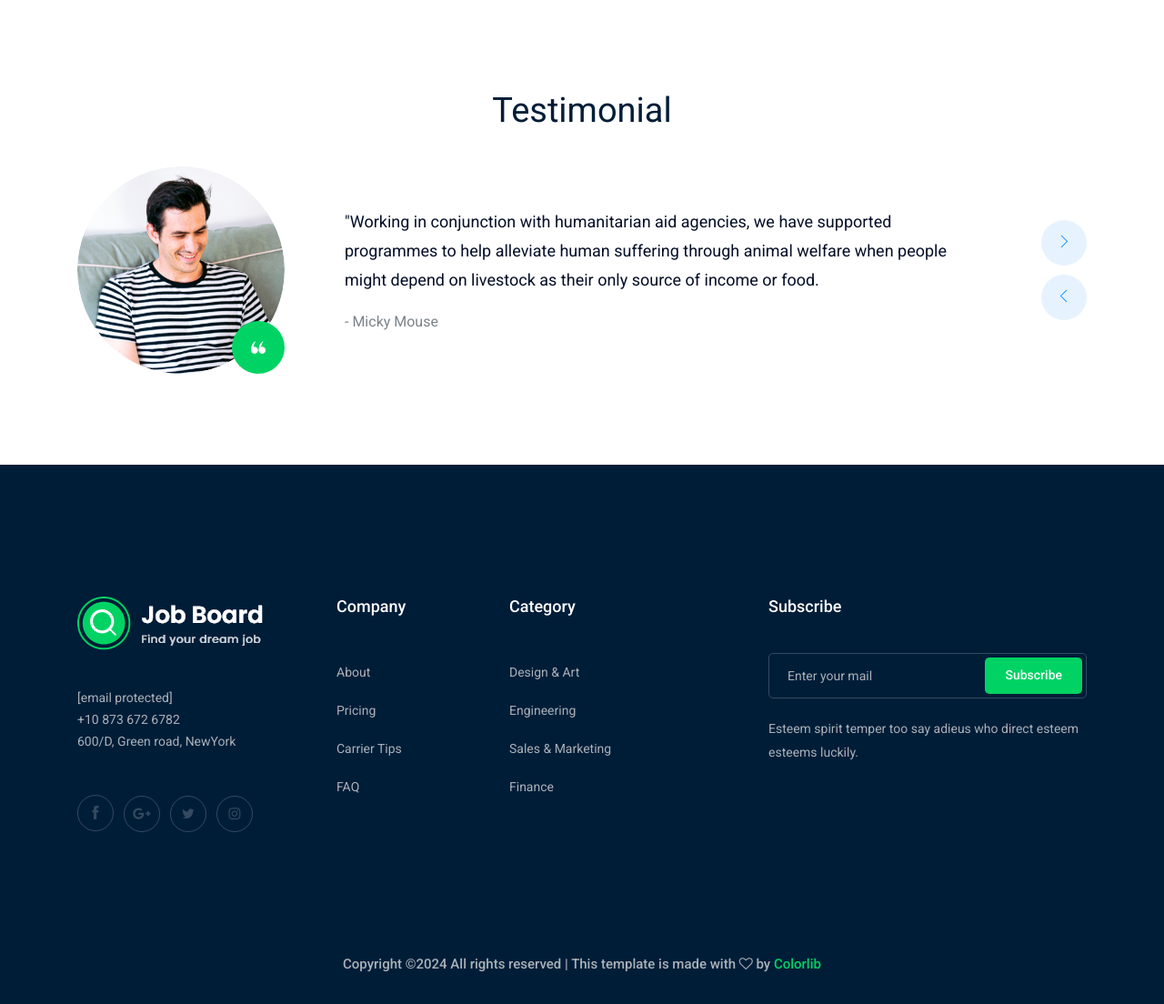
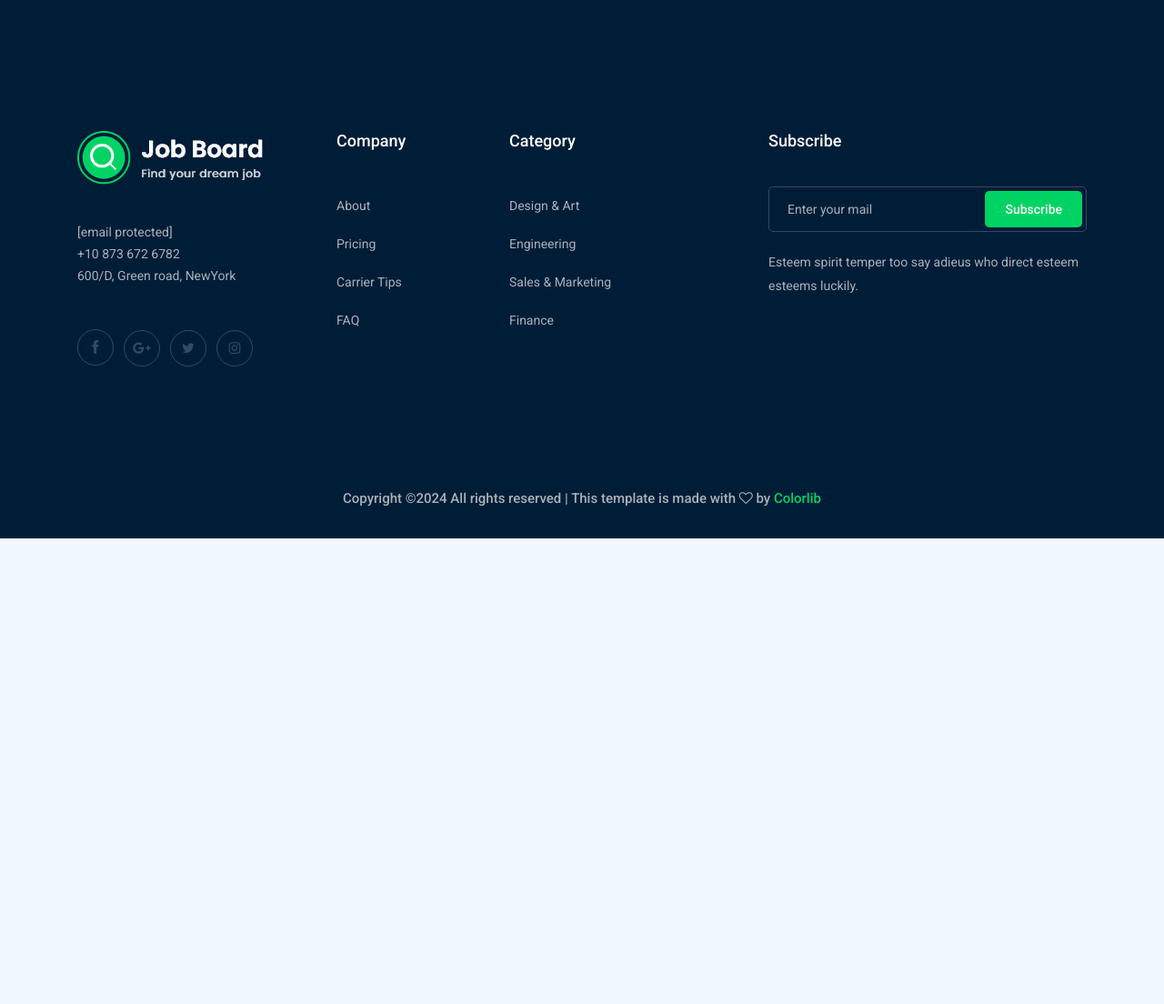
Before and after one commit to nerminaymann/Django-Job-Board, a Django app: page / in a window 1280 px wide. Shown: the part 3951-5055 px from the top of the page at 91% size. After the commit the page ends 4543 px from the top, so only its background shows below. Run offline with Django 5.2, Linux system fonts and the light colour scheme; a user stored in the database is signed in; data comes from the database, SQL or seed files in the repository; both versions use the stored data as it was after the commit; some libraries are stand-ins or nearby versions.

Commit message:
add Home Page (edition 2)

```diff
--- a/accounts/templates/accounts/profile.html
+++ b/accounts/templates/accounts/profile.html
@@ -10,10 +10,11 @@
                 <div class="container" >
                     <div class="row" style="margin: auto;">
                         <div class="col-xl-12" >
+
                             <div class="image-box" >
                                 <img src="{{ profile.profile_pic.url }}" style="align-content: center; height: 140px; width: 20%; border-radius: 10%; border: 5px solid #ddd;"  alt="">
+                            </div>
 
-                            </div>
                             <div class="bradcam_text">
                             <h3>{{profile.name}}</h3>
                             <h1>{{ profile.position }}</h1>
--- a/contact/views.py
+++ b/contact/views.py
@@ -10,6 +10,7 @@ from .models import Information
 @login_required(login_url='login')
 def Send_Message(request):
     profile=Profile.objects.get(user=request.user)
+    user_profile = Profile.objects.get(user=request.user)
     info=Information.objects.first()
     if request.method == 'POST':
         message=request.POST.get('message')
@@ -20,6 +21,6 @@ def Send_Message(request):
                   message,
                   request.user.email,
                   [email])
-    context={'profile':profile,
+    context={'profile':profile,'user_profile':user_profile,
              'info':info}
     return render(request,'contact/contact.html',context)
--- a/home/templates/home/home.html
+++ b/home/templates/home/home.html
@@ -119,7 +119,8 @@
 {#        {% for job in jobs %}#}
 {#            numOfJobs = {{ job.count_jobs_of(category) }}#}
 {#        {% endfor %}#}
-        <p> <span>{{ numOfJobs.count }}</span> Available positions</p>
+
+        <p> <span>{{ jobs.count }}</span> Available positions</p>
         </div>
         </div>
         </div>
@@ -219,10 +220,10 @@
 <div class="col-lg-12">
 <div class="candidate_active owl-carousel">
 {% for prof in profiles %}
-{% if prof != request.user %}
+{% if prof != profile %}
 <div class="single_candidates text-center">
 <div class="thumb">
-<img src="{{prof.profile_pic}}" alt="{{ prof }}">
+<img src="{{prof.profile_pic.url}}" alt="{{ prof }}">
 </div>
 <a href="{% url 'others_profile' prof.id %}"><h4>{{ prof}}</h4></a>
 <p>{{ prof.position}}</p>
@@ -313,75 +314,75 @@
 </div>
 
 
-<div class="testimonial_area  ">
-<div class="container">
-<div class="row">
-<div class="col-lg-12">
-<div class="section_title text-center mb-40">
-<h3>Testimonial</h3>
-</div>
-</div>
-<div class="col-xl-12">
-<div class="testmonial_active owl-carousel">
-<div class="single_carousel">
-<div class="row">
-<div class="col-lg-11">
-<div class="single_testmonial d-flex align-items-center">
-<div class="thumb">
-<img src="img/testmonial/author.png" alt>
-<div class="quote_icon">
-<i class="Flaticon flaticon-quote"></i>
-</div>
-</div>
-<div class="info">
-<p>"Working in conjunction with humanitarian aid agencies, we have supported programmes to help alleviate human suffering through animal welfare when people might depend on livestock as their only source of income or food.</p>
-<span>- Micky Mouse</span>
-</div>
-</div>
-</div>
-</div>
-</div>
-<div class="single_carousel">
-<div class="row">
-<div class="col-lg-11">
-<div class="single_testmonial d-flex align-items-center">
-<div class="thumb">
-<img src="img/testmonial/author.png" alt>
-<div class="quote_icon">
-<i class=" Flaticon flaticon-quote"></i>
-</div>
-</div>
-<div class="info">
-<p>"Working in conjunction with humanitarian aid agencies, we have supported programmes to help alleviate human suffering through animal welfare when people might depend on livestock as their only source of income or food.</p>
-<span>- Micky Mouse</span>
-</div>
-</div>
-</div>
-</div>
-</div>
-<div class="single_carousel">
-<div class="row">
-<div class="col-lg-11">
-<div class="single_testmonial d-flex align-items-center">
-<div class="thumb">
-<img src="img/testmonial/author.png" alt>
-<div class="quote_icon">
-<i class="Flaticon flaticon-quote"></i>
-</div>
-</div>
-<div class="info">
-<p>"Working in conjunction with humanitarian aid agencies, we have supported programmes to help alleviate human suffering through animal welfare when people might depend on livestock as their only source of income or food.</p>
-<span>- Micky Mouse</span>
-</div>
-</div>
-</div>
-</div>
-</div>
-</div>
-</div>
-</div>
-</div>
-</div>
+{#<div class="testimonial_area  ">#}
+{#<div class="container">#}
+{#<div class="row">#}
+{#<div class="col-lg-12">#}
+{#<div class="section_title text-center mb-40">#}
+{#<h3>Testimonial</h3>#}
+{#</div>#}
+{#</div>#}
+{#<div class="col-xl-12">#}
+{#<div class="testmonial_active owl-carousel">#}
+{#<div class="single_carousel">#}
+{#<div class="row">#}
+{#<div class="col-lg-11">#}
+{#<div class="single_testmonial d-flex align-items-center">#}
+{#<div class="thumb">#}
+{#<img src="img/testmonial/author.png" alt>#}
+{#<div class="quote_icon">#}
+{#<i class="Flaticon flaticon-quote"></i>#}
+{#</div>#}
+{#</div>#}
+{#<div class="info">#}
+{#<p>"Working in conjunction with humanitarian aid agencies, we have supported programmes to help alleviate human suffering through animal welfare when people might depend on livestock as their only source of income or food.</p>#}
+{#<span>- Micky Mouse</span>#}
+{#</div>#}
+{#</div>#}
+{#</div>#}
+{#</div>#}
+{#</div>#}
+{#<div class="single_carousel">#}
+{#<div class="row">#}
+{#<div class="col-lg-11">#}
+{#<div class="single_testmonial d-flex align-items-center">#}
+{#<div class="thumb">#}
+{#<img src="img/testmonial/author.png" alt>#}
+{#<div class="quote_icon">#}
+{#<i class=" Flaticon flaticon-quote"></i>#}
+{#</div>#}
+{#</div>#}
+{#<div class="info">#}
+{#<p>"Working in conjunction with humanitarian aid agencies, we have supported programmes to help alleviate human suffering through animal welfare when people might depend on livestock as their only source of income or food.</p>#}
+{#<span>- Micky Mouse</span>#}
+{#</div>#}
+{#</div>#}
+{#</div>#}
+{#</div>#}
+{#</div>#}
+{#<div class="single_carousel">#}
+{#<div class="row">#}
+{#<div class="col-lg-11">#}
+{#<div class="single_testmonial d-flex align-items-center">#}
+{#<div class="thumb">#}
+{#<img src="img/testmonial/author.png" alt>#}
+{#<div class="quote_icon">#}
+{#<i class="Flaticon flaticon-quote"></i>#}
+{#</div>#}
+{#</div>#}
+{#<div class="info">#}
+{#<p>"Working in conjunction with humanitarian aid agencies, we have supported programmes to help alleviate human suffering through animal welfare when people might depend on livestock as their only source of income or food.</p>#}
+{#<span>- Micky Mouse</span>#}
+{#</div>#}
+{#</div>#}
+{#</div>#}
+{#</div>#}
+{#</div>#}
+{#</div>#}
+{#</div>#}
+{#</div>#}
+{#</div>#}
+{#</div>#}
 
 
 {% endblock %}
--- a/home/urls.py
+++ b/home/urls.py
@@ -6,6 +6,6 @@ urlpatterns = [
     path('', views.index,name='home'),
     # path('', views.Filter_Job_category,name='home'),
     # path('jobs/', views.SearchButton, name='searchButton'),
-    path('jobs/<str:category>/', views.Filter_Job_category, name='filter_job_category'),
+    path('home/jobs/<str:category>/', views.Filter_Job_category, name='filter_job_category'),
 
 ]
--- a/home/views.py
+++ b/home/views.py
@@ -15,6 +15,7 @@ from job.filters import JobFilter
 @login_required(login_url='login')
 def index(request):
     profile=Profile.objects.get(user=request.user)
+    user_profile = Profile.objects.get(user=request.user)
     profiles=Profile.objects.all()
     jobs=Job.objects.all()
     categories=Category.objects.all()
@@ -27,7 +28,7 @@ def index(request):
     # joblistnum = jobs.filter(category=category)
 
     myfilterr = JobFilterr(request.GET, queryset=jobs)
-    myfilter= JobFilter(request.GET, queryset=jobs)
+    # myfilter= JobFilter(request.GET, queryset=jobs)
 
     if myfilterr.is_valid():
         # myfilter = myfilterr
@@ -36,6 +37,7 @@ def index(request):
 
 
     context = {'profile':profile,
+               'user_profile':user_profile,
                'profiles':profiles,
                'categories':categories,
                'numOfJobs': numOfJobs,
@@ -43,7 +45,7 @@ def index(request):
                # 'category':category,
                'jobs':jobs,
                'myfilterr':myfilterr,
-               'myfilter':myfilter
+               # 'myfilter':myfilter
                }
     return render(request,'home/home.html',context)
 
@@ -65,6 +67,7 @@ def index(request):
 
 def Filter_Job_category(request,category):
     profile = Profile.objects.get(user=request.user)
+    user_profile = Profile.objects.get(user=request.user)
     jobs = Job.objects.filter(category=category)
     myfilter= JobFilter(request.GET, queryset=jobs)
     if myfilter.is_valid():
@@ -77,6 +80,7 @@ def Filter_Job_category(request,category):
     context = {
         'jobs': page_obj,
         'profile': profile,
+        'user_profile': user_profile,
         'numOfJobs': jobs,
         'myfilter':myfilter,
     }
--- a/job/templates/Job/job_list.html
+++ b/job/templates/Job/job_list.html
@@ -27,7 +27,7 @@
         <h3>Filter</h3>
         <form method="GET">
             {% csrf_token %}
-            {% if filter.form %}
+            {% if myfilter.form %}
                 {% bootstrap_form myfilter.form %}
             {% endif %}
 
--- a/templates/base.html
+++ b/templates/base.html
@@ -79,8 +79,9 @@
     </div>
     <div class="right-side lg:pr-4">
     <div class="d-none d-xl-block">
+
     <a href="{% url 'profile' %}">
-        <img src="{{ profile.profile_pic.url }}" class="header-avatar" alt="{{ profile.name }}" style="display: inline-block;
+        <img src="{{ user_profile.profile_pic.url }}" class="header-avatar" alt="{{ user_profile.name }}" style="display: inline-block;
           width: 40px;
           height: 40px;
           border-radius: 50%;
@@ -88,6 +89,7 @@
           background-position: center center;
           background-size: cover;">
     </a>
+
     </div>
 {#    <div uk-drop="mode: click;offset:9" class="header_dropdown profile_dropdown border-t">#}
 {#                            <ul>#}
@@ -98,7 +100,7 @@
     </div>
 {% else %}
     <div class="phone_num d-none d-xl-block">
-    <a href="{% url 'login' %}">Log in</a>
+    <a href="{% url 'signup' %}">Sign Up</a>
     </div>
 {% endif %}
 <div class="d-none d-lg-block">
```
Also changed, not shown: accounts/views.py (+9 -4 lines), job/views.py (+6 -2 lines), db.sqlite3, media/profile_pics/default_profile_pic.jpeg (added), media/profile_pics/default_profile_pic_BClkzE6.jpeg (added), media/profile_pics/default_profile_pic_kJCuEaw.jpeg (added), media/profile_pics/default_profile_pic_wl9tfXE.jpeg (added).
